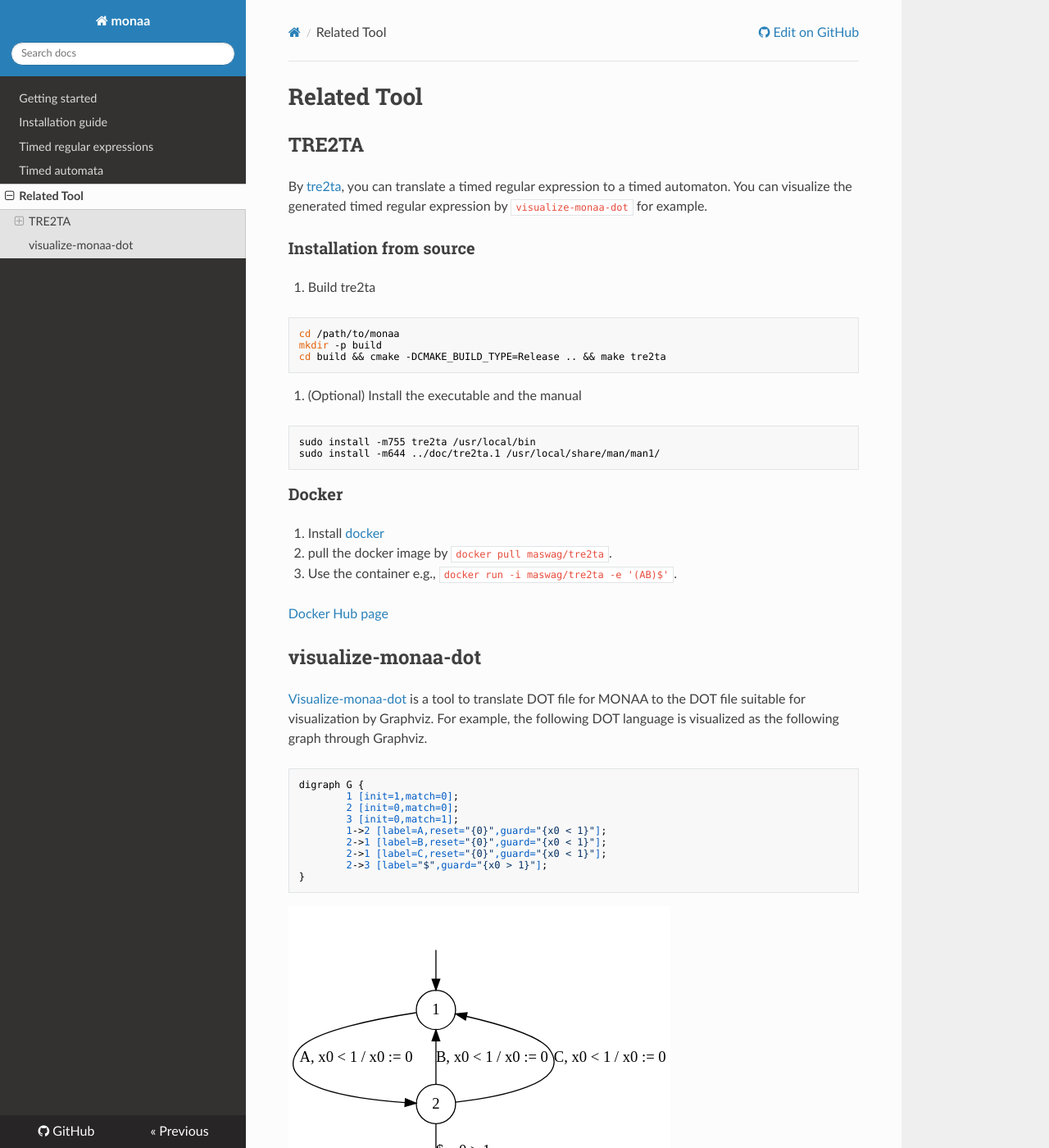
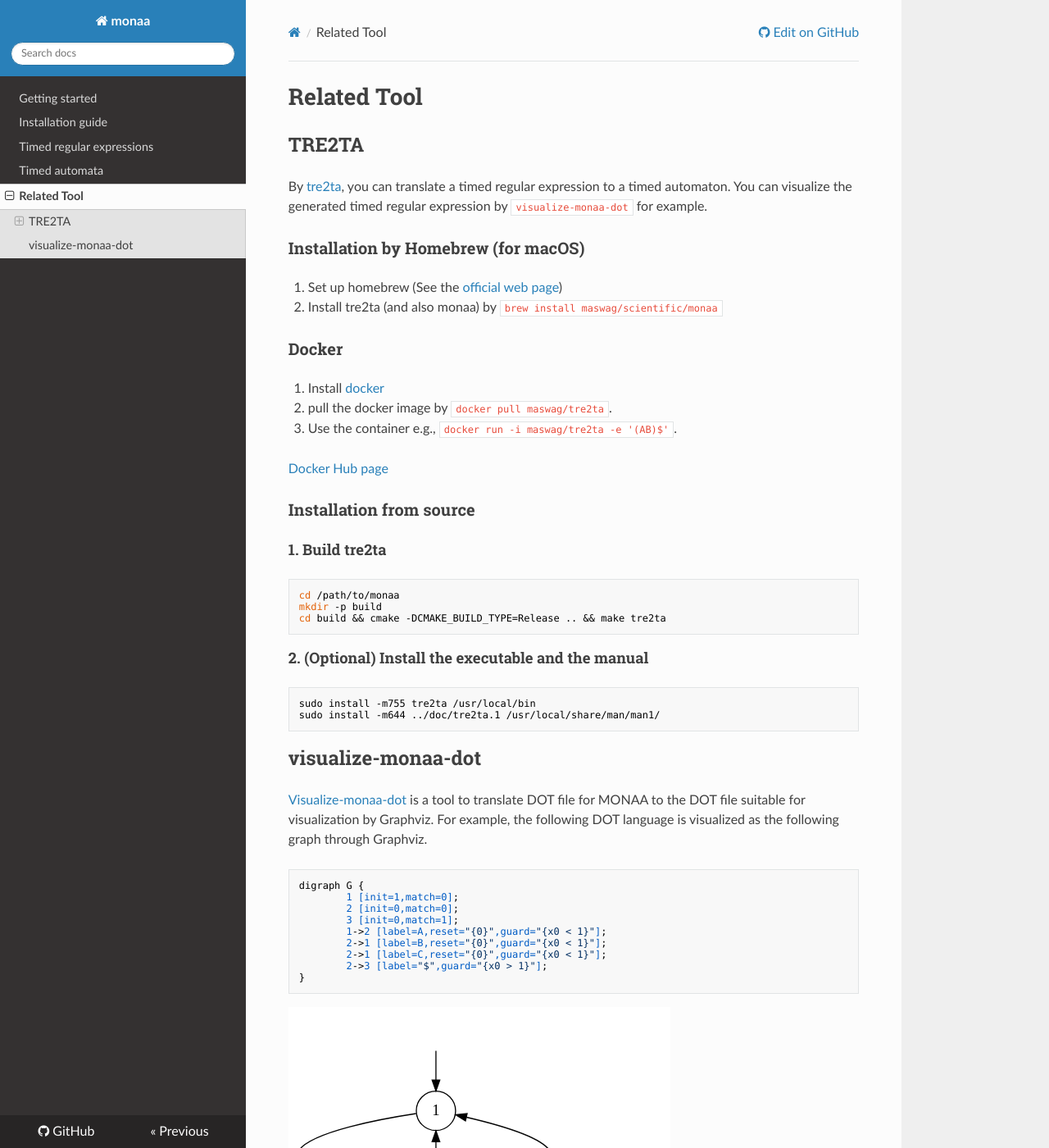
Before and after one commit to MasWag/monaa, an MkDocs documentation site: the page built from doc/related_tools.md, in a window 1280 px wide and 1400 px high. Shown: the whole window at 82% size. Built offline with MkDocs 1.6.1, drawn with Linux system fonts in a browser that asks for light colours; nearby versions of some CDN libraries.

Commit message:
updated the installation of tre2ta

````diff
--- a/doc/related_tools.md
+++ b/doc/related_tools.md
@@ -6,9 +6,23 @@
 
 By [tre2ta](./tre2ta_man.md), you can translate a timed regular expression to a timed automaton. You can visualize the generated timed regular expression by `visualize-monaa-dot` for example.
 
+
+### Installation by Homebrew (for macOS)
+
+1. Set up homebrew (See the [official web page](https://brew.sh))
+2. Install tre2ta (and also monaa) by `brew install maswag/scientific/monaa`
+
+### Docker
+
+1. Install [docker](https://www.docker.com/)
+2. pull the docker image by `docker pull maswag/tre2ta`.
+3. Use the container e.g., `docker run -i maswag/tre2ta -e '(AB)$'`.
+
+[Docker Hub page](https://cloud.docker.com/u/maswag/repository/docker/maswag/tre2ta)
+
 ### Installation from source
 
-1. Build tre2ta
+#### 1. Build tre2ta
 
 ```
 cd /path/to/monaa
````
Also changed, not shown: other parts of doc/related_tools.md (+1 -12 lines).
